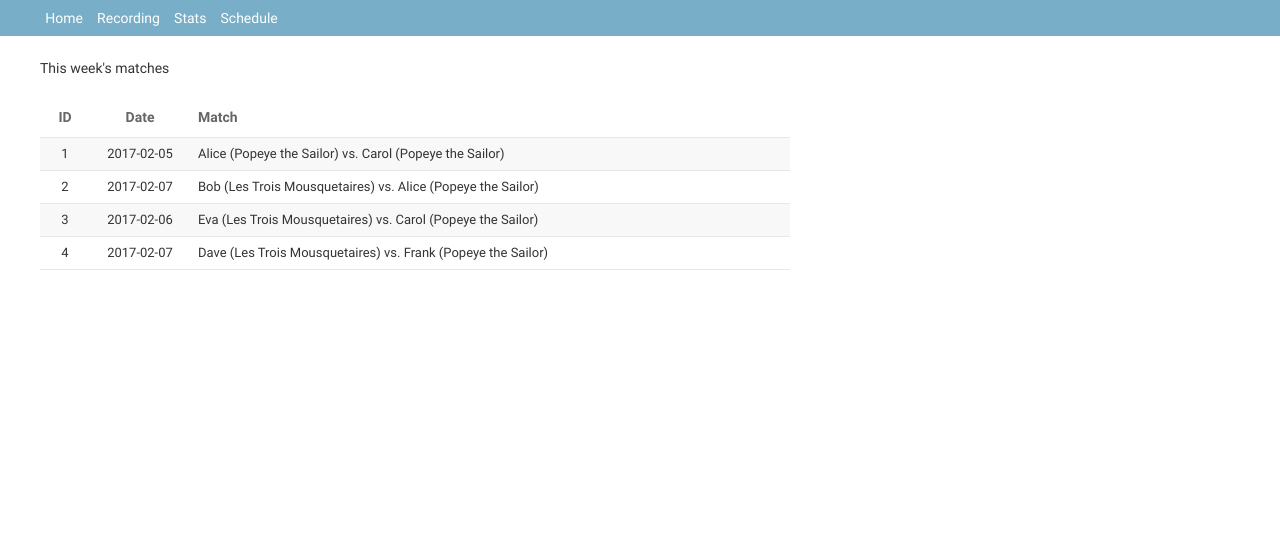
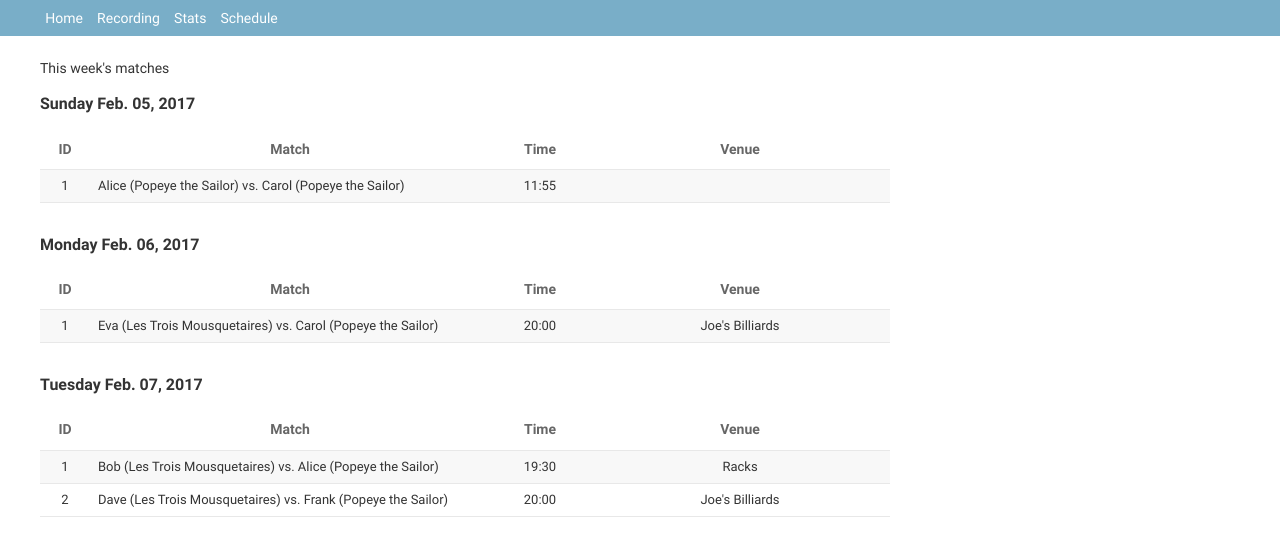
Before and after one commit to asdetrefle/pooldb, a Django app: page /schedule/ in a window 1280 px wide. Shown: the part 48-604 px from the top of the page. Run offline with Django 3.2, Linux system fonts and the light colour scheme; data comes from the database, SQL or seed files in the repository; both versions use the stored data as it was after the commit; parts of the project's set-up code (start-up, migrations or seed data) failed here and were passed over; some libraries are stand-ins or nearby versions.

Commit message:
add schedule app

```diff
--- a/administration/views.py
+++ b/administration/views.py
@@ -6,4 +6,4 @@ from django.http import HttpResponse
 
 def index(request):
     # return HttpResponse("Hello World!")
-    return render(request, 'base_site.html', {'content': 'Hello administration'})
+    return render(request, 'base_site.html', {'content': 'Bonjour Les Amis.'})
--- a/recording/views.py
+++ b/recording/views.py
@@ -13,7 +13,7 @@ def index(request):
 
 
 def listmatch(request):
-    matches = Match.objects.all()
+    matches = Match.objects.all().order_by('create_date')
     return render(request, 'listmatch.html', {'matches': matches})
 
 
--- a/schedule/views.py
+++ b/schedule/views.py
@@ -1,9 +1,35 @@
 from django.shortcuts import render
+from django.db.models import Q
 from recording.models import Match
-import datetime
+from pooldb.settings import TIME_ZONE
+from collections import OrderedDict
+import datetime, pytz
 
 # Create your views here.
 
+def with_timezone(dt, tzinfo=TIME_ZONE):
+    tz = pytz.timezone(tzinfo)
+    return tz.localize(dt)
+
+def match_to_dict(l):
+    d = OrderedDict((('Sunday',     []),
+                     ('Monday',     []),
+                     ('Tuesday',    []),
+                     ('Wednesday',  []),
+                     ('Thursday',   []),
+                     ('Friday',     []),
+                     ('Saturday',   [])))
+    for m in l:
+        d[m.create_date.strftime('%A')].append(m)
+    return d
+
 def index(request):
-    matches = Match.objects.filter(create_date__gt = datetime.datetime.today().date())
-    return render(request, 'schedule.html', { 'matches': matches })
+    today = with_timezone(datetime.datetime.today()).replace(hour=0,
+                                                             minute=0,
+                                                             second=0,
+                                                             microsecond=0)
+
+    start_date = today - datetime.timedelta(days=(today.isoweekday() % 7))
+    end_date = today + datetime.timedelta(days=7)
+    matches = Match.objects.filter(Q(create_date__gt=start_date), Q(create_date__lt=end_date))
+    return render(request, 'schedule.html', {'matches': match_to_dict(matches)})
--- a/templates/schedule.html
+++ b/templates/schedule.html
@@ -1,25 +1,47 @@
 {% extends "base_site.html" %}
 
-{% block title %} Recording {% endblock %}
+{% block title %} Schedule {% endblock %}
 
 {% block content %}
+    <style>
+    .header     {font-size:1.5em; color:dimgrey; font-weight:normal}
+    .header2    {font-size:1.17em; color:dimgrey; font-weight:normal}
+    .frame_win   {font-weight:bold; color:dodgerblue}
+    .draw {background-color: deepskyblue; margin: 5pt}
+    .away_win {background-color: red; margin: 5pt}
+    td {vertical-align: middle}
+    #add_new_frame {padding: 4pt}
+    </style>
+
 <p> This week's matches</p>
+
+{% for k, v in matches.items %}
+{% if v %}
+<p>
+    <h2>{{ v.0.create_date|date:"l N d, Y" }}</h2>
 
     <table border="0">
         <col width="50">
+        <col width="400">
         <col width="100">
-    <col width="600">
+        <col width="300">
         <tr>
             <td align="center"><h3> ID </h3></td>
-        <td align="center"><h3> Date </h3></td>
-        <td align="left"><h3> Match </h3></td>
+            <td align="center"><h3> Match </h3></td>
+            <td align="center"><h3> Time </h3></td>
+            <td align="center"><h3> Venue </h3></td>
         </tr>
-    {% for match in matches %}
+        {% for match in v %}
         <tr>
             <td align="center"> {{ forloop.counter }} </td>
-        <td align="center"> {{ match.create_date.date|date:"Y-m-d" }} </td>
             <td align="left"> {{ match.away_player }} vs. {{ match.home_player }} </td>
+            <td align="center"> {{ match.create_date|date:"H:i" }} </td>
+            <td align="center"> {{ match.venue }} </td>
         </tr>
         {% endfor %}
     </table>
+    {% endif %}
+    <br>
+</p>
+{% endfor %}
 {% endblock %}
```
Also changed, not shown: schedule/models.py (+17 -0 lines), templates/ranking.html (+7 -7 lines), db.sqlite3, utils.py (renamed from recording/utils.py). Lines whose indentation alone changed are shown as unchanged.
